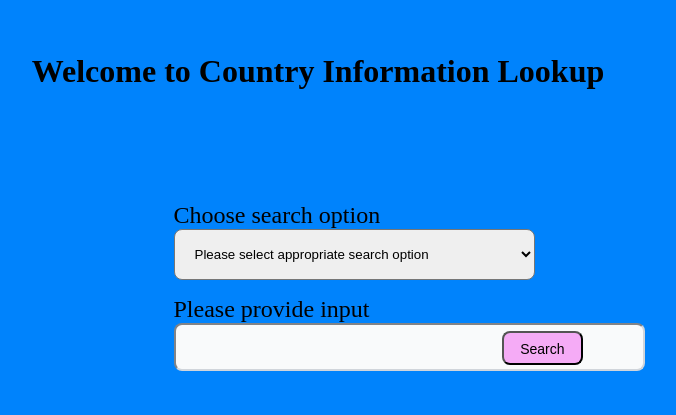
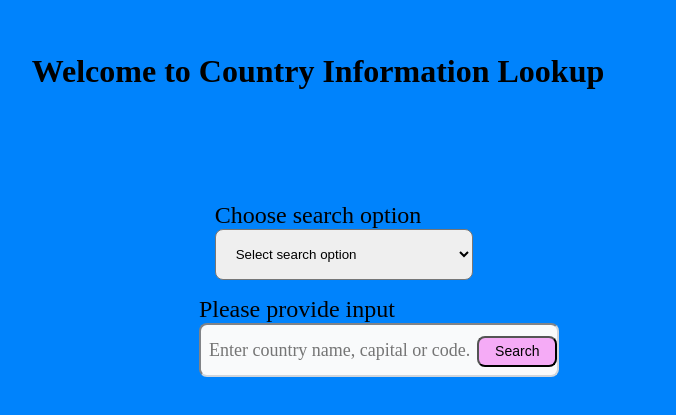
Before and after one commit to developer4551/ase2-countryinfolookup, a React (Create React App) app: page / in a window 1280 px wide. Shown: the part 139-554 px from the top of the page, without its empty margins (322-998 px from the left). Built offline with nearby package versions, Linux system fonts and the light colour scheme.

Commit message:
Issue#4 - UI- add React hook (useState) to persist user selected option, added tests, javascript functions on search click/enter

```diff
--- a/src/View/HomePage.js
+++ b/src/View/HomePage.js
@@ -1,56 +1,83 @@
 import '../App.css';
 import '../css/HomePage.css';
+import React, { useState } from 'react';
 
 
 const searchDropdownOptions = {
-  'Please select appropriate search option': [
+    'Select search option': [
     'null',
     'Search by country name, country code, country capital.',
   ],
   Capital: ['capital', 'Enter country\'s capital.'],
-  Code: ['alpha', 'Enter country code. '],
+  Code: ['code', 'Enter country code. '],
   Name: ['name', 'Enter country\'s full name.']
 };
 
 function HomePage() {
 
+  const handleSearchOptionSelected = (event) => {
+    setInputData({...inputData,[event.target.name]: event.target.value,});
+
+    if (`${event.target.value}` in searchDropdownOptions) {
+      setInputData({ ...inputData, [event.target.name]: `${searchDropdownOptions[event.target.value][0]}`,});
+      console.log(searchDropdownOptions[event.target.value][0]);
+      setDefaultText(searchDropdownOptions[event.target.value][1]);
+    }
+  };
+
+  const [inputData, setInputData] = useState({inputText: '', searchOption: '',});
+  const [defaultText, setDefaultText] = useState('Enter country name, capital or code.');
+
+  const handleSearchButtonClick = (event) => {
+    if (event.keyCode === 13) {
+      // Call external REST api here
+      console.log("Search button clicked");
+    }
+  };
   return (
     <div className='app-container'>
       <div className='search-container'>
         <div className='inputs-container'>
+
           <div className='form-align'>
-            <label for='selectOpt' className='search-dropdown-label'>Choose search option</label>
+            <label htmlFor='selectOpt' className='search-dropdown-label'>Choose search option</label>
             <select
               name='searchOption'
               id="selectOpt"
               className='search-dropdown'
               data-testid='select'
+              onChange={handleSearchOptionSelected}
             >
               {Object.keys(searchDropdownOptions).map((item) => (
                 <option
                   value={
-                    item !== 'Please select a search option' ? item : 'null'
+                  item !== 'Please select a search option' ? item : 'null'
                   }
                   key={item}
                   data-testid="dropdown-options"
+                  className='search-dropdown-option'
                 >
                   {item}
                 </option>
               ))}
             </select>
           </div>
+
           <div className='search-textbox-outer-container'>
             <div className='search-textbox-inner-container'>
-              <label for='default-search' className='search-dropdown-label'>Please provide input </label>
+              <label htmlFor='default-search' className='search-dropdown-label'>Please provide input </label>
 
               <input
                 type='text'
                 id='default-search'
                 className='search-text-box'
-                required
                 name='inputText'
                 data-testid='searchTextBox'
+                placeholder={defaultText}
+                onKeyDown={(e) => handleSearchButtonClick(e)}
+                required
               />
+
               <button
                 type='submit'
                 className='search-text-box-button'
--- a/src/css/HomePage.css
+++ b/src/css/HomePage.css
@@ -39,7 +39,12 @@
     font-weight: 500;
     margin-bottom: 1rem;
     width: 125%;
-    margin-left:0rem;
+    margin-left: 0rem;
+}
+
+.search-dropdown-option {
+    font-family: 'Times New Roman', Times, serif;
+    font-size: large;
 }
 
 .search-container {
@@ -58,6 +63,7 @@
     border-radius: 0.5rem;
     width: 145%;
 }
+
 .search-label {
     display: flex;
     position: relative;
@@ -69,25 +75,27 @@
 
 .search-text-box {
     display: block;
-    padding: 0.5rem;
-    padding-left: 2.5rem;
+    padding: 0.2rem;
+    padding-left: 0.5rem;
     border-radius: 0.5rem;
     border-width: 2px;
     border-color: #D1D5DB;
     outline-style: none;
     width: 100%;
     font-size: 0.5rem;
-    line-height: 1.75rem;
+    line-height: 2.75rem;
     font-weight: 500;
     color: #111827;
     background-color: #F9FAFB;
+    font-family: 'Times New Roman', Times, serif;
+    font-size: large;
 }
 
 .search-text-box-button {
     position: absolute;
-    bottom: 0.375rem;
-    right: 0.625rem;
-    padding-top: 0.35rem;
+    bottom: 0.675rem;
+    right: -0.825rem;
+    padding-top: 0.15rem;
     padding-bottom: 0.25rem;
     padding-left: 1rem;
     padding-right: 1rem;
@@ -100,9 +108,9 @@
 }
 
 button.search-text-box-button:hover {
-    cursor:pointer;
+    cursor: pointer;
 }
 
 .form-align {
-    align-items:center;
+    align-items: center;
 }
```
Also changed, not shown: 1 other file (tests, documents, lock files or other folders).
